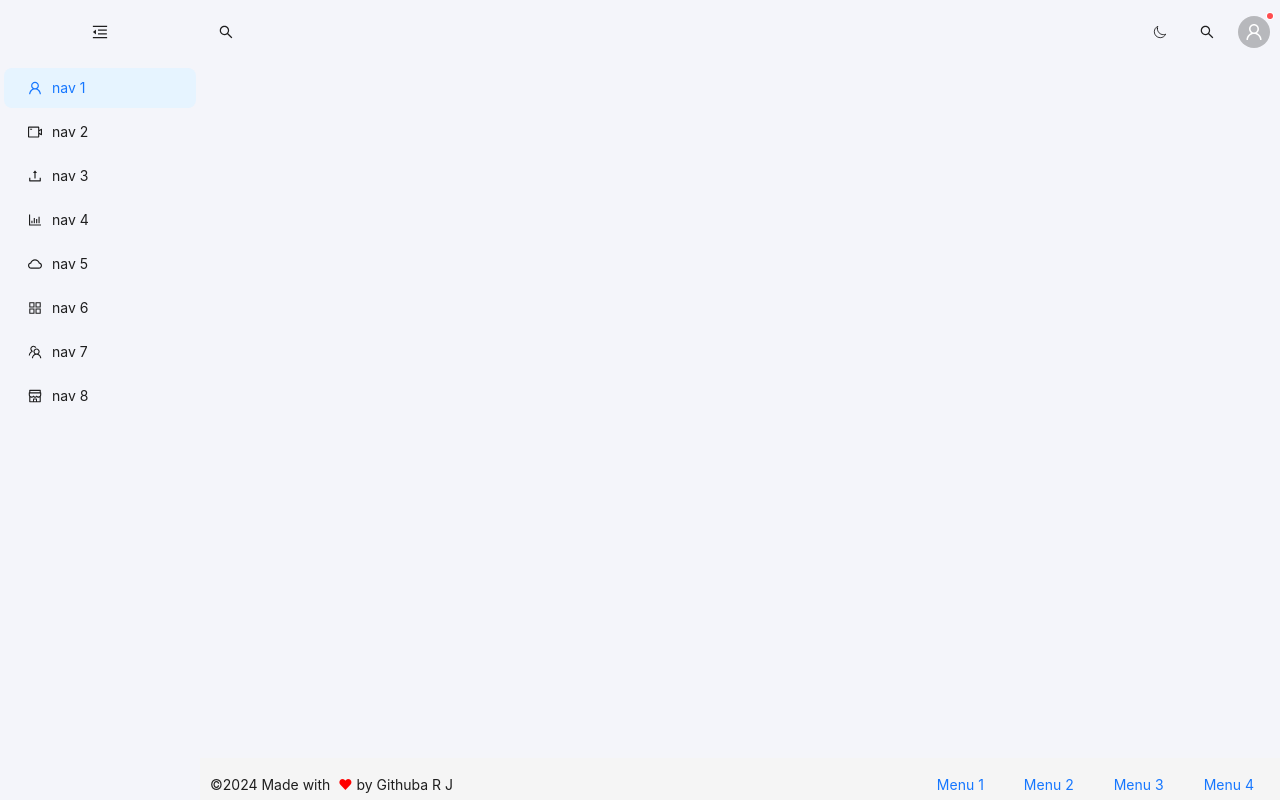
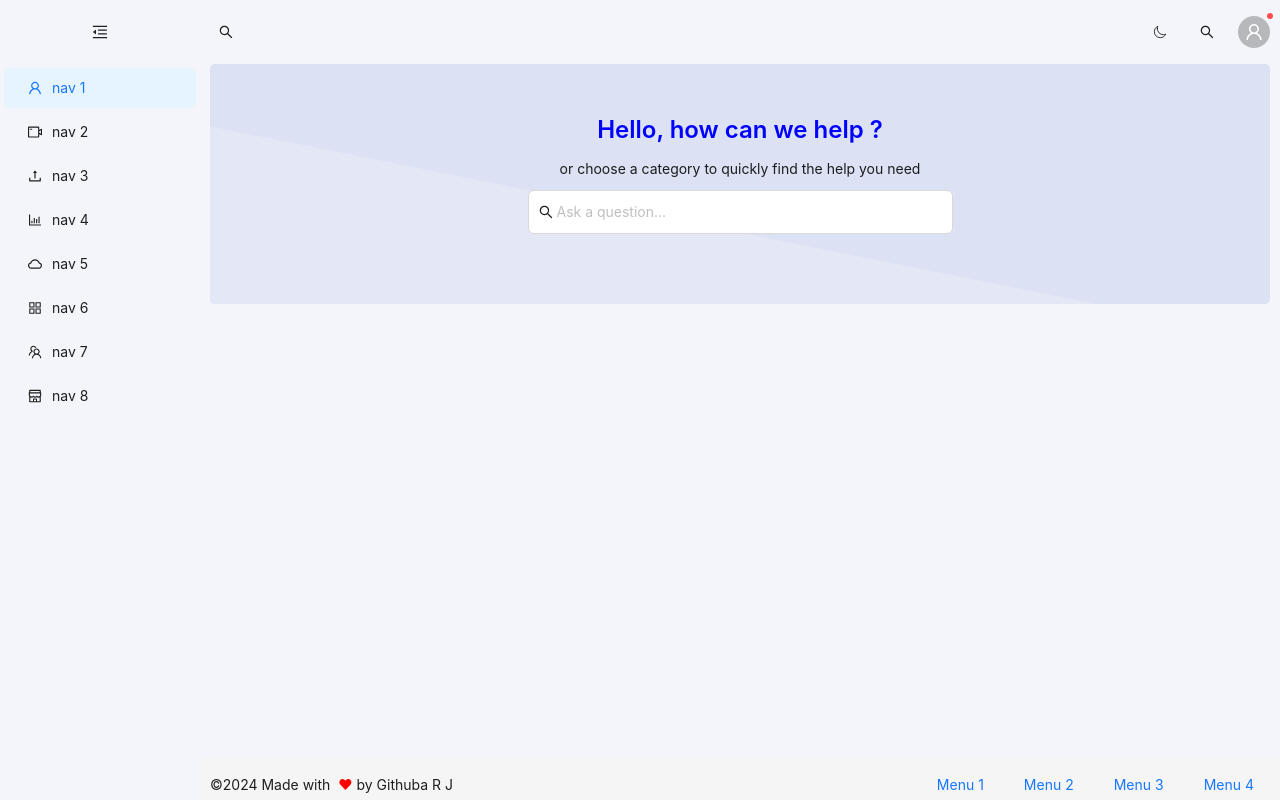
Before and after one commit to githubarj/crm, a React app: page /home in a window 1280 px wide. Built offline with nearby package versions, Linux system fonts and the light colour scheme; the HTML template or start-up script is replaced by a standard one.

Commit message:
knowledge-base header done

```diff
--- /dev/null
+++ b/src/Routes/Pages/Home/KnowledgeBase.jsx
@@ -0,0 +1,33 @@
+import { SearchOutlined } from "@ant-design/icons";
+import { Flex, Input, Row, Typography } from "antd";
+
+function KnowledgeBase() {
+	const { Title, Text } = Typography;
+	return (
+		<Flex vertical gap={10} className="knowledge-base">
+			<Flex vertical align="center" gap={10} className="knowledge-base__header">
+				<Flex vertical align="center" className="header-text" >
+					<Title level={3} style={{ color: "blue" }}>
+						Hello, how can we help ?
+					</Title>
+					<Text>or choose a category to quickly find the help you need</Text>
+				</Flex>
+				<Input
+					prefix={<SearchOutlined />}
+					placeholder="Ask a question..."
+					className="header-input"
+				/>
+				<svg xmlns="http://www.w3.org/2000/svg" viewBox="0 0 1440 320">
+					<path
+						fill="#E4E8F6"
+						fillOpacity="1"
+						d="M0,32L1440,320L1440,320L0,320Z"
+					></path>
+				</svg>
+			</Flex>
+			<Row></Row>
+		</Flex>
+	);
+}
+
+export default KnowledgeBase;
--- /dev/null
+++ b/src/sass/Pages/_knowledgeBase.scss
@@ -0,0 +1,23 @@
+.knowledge-base {
+    &__header {
+        overflow: hidden;
+        position: relative;
+        padding: 50px 10px 70px 10px;
+        border-radius: 5px;
+        background: $kb-header;
+
+        > svg {
+            position: absolute;
+            bottom: -35px;
+        }
+        .header-text {
+            z-index: 1;
+        }
+
+        .header-input {
+            z-index: 1;
+            padding: 10px;
+            max-width: 425px;
+        }
+    }
+}
--- a/src/sass/_app.scss
+++ b/src/sass/_app.scss
@@ -1,2 +1,7 @@
+
+
+//colors
 $white : #ffffff;
-$home-bg: #F4F5FA
+$home-bg: #F4F5FA;
+$kb-header: #DCE2F4;
+$kb-header-alt: #E4E8F6;
--- a/src/sass/index.scss
+++ b/src/sass/index.scss
@@ -9,4 +9,5 @@
 @import "./layouts/authentication";
 @import "./base/mixin";
 @import "./Pages/login";
-@import "./layouts//appLayout";
+@import "./layouts/appLayout";
+@import "./Pages/knowledgeBase";
--- a/src/sass/layouts/_appLayout.scss
+++ b/src/sass/layouts/_appLayout.scss
@@ -39,7 +39,7 @@
         }
     }
     &__content {
-        margin: 24px 16px 0;
+        margin: 0px 10px;
         overflow: initial;
     }
     &__footer {
```
Also changed, not shown: src/App.jsx (+21 -24 lines), src/Routes/Pages/Home/Home.jsx (deleted, +0 -10 lines).
